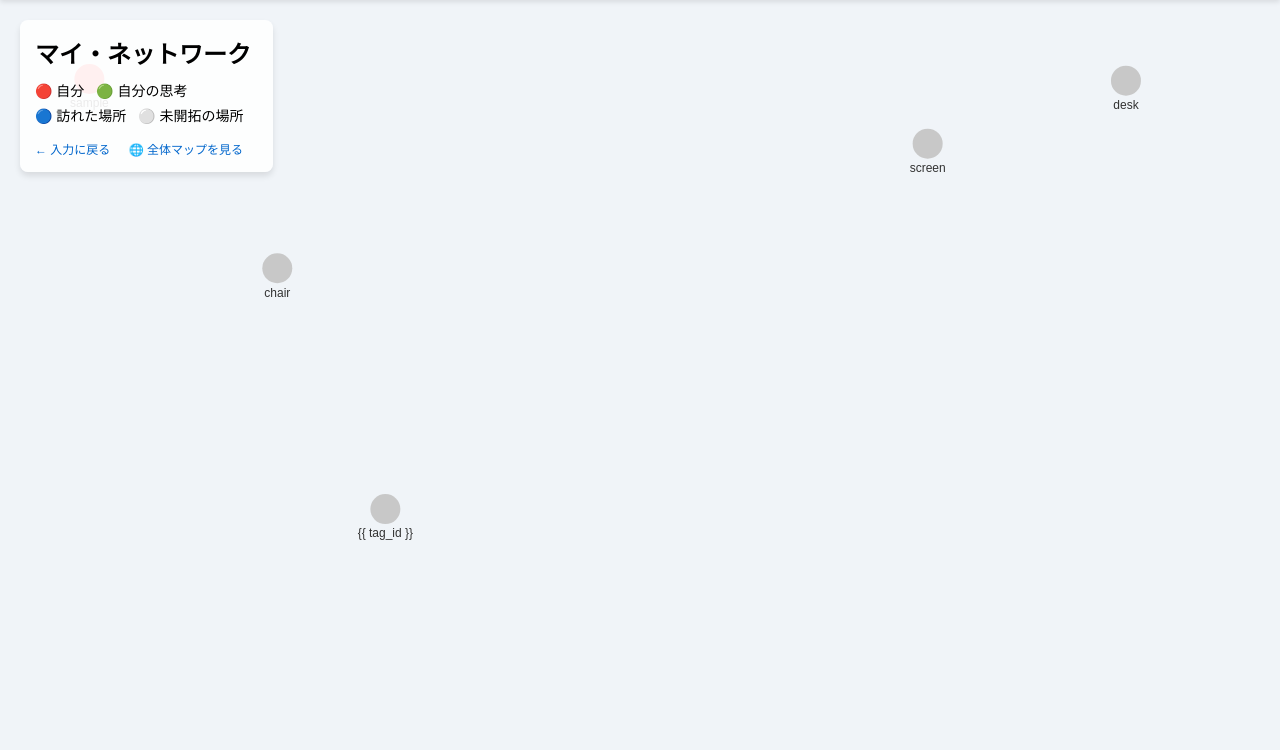
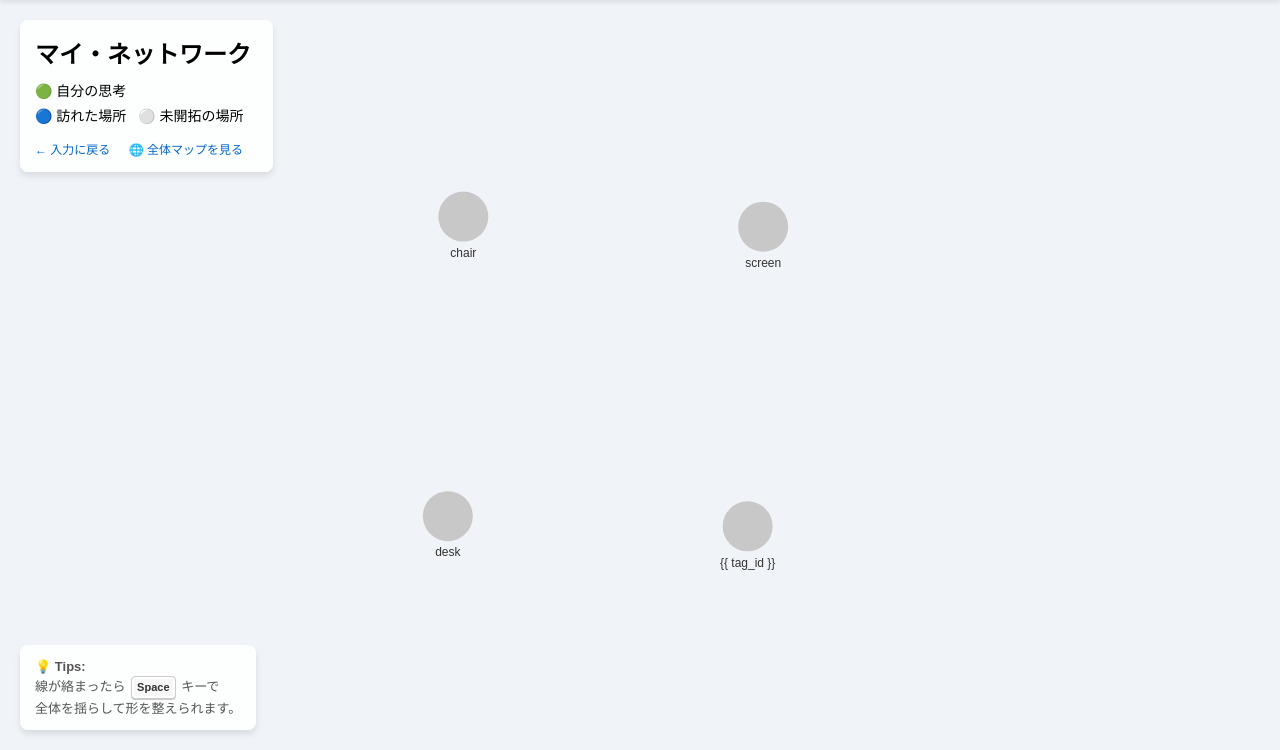
Before and after one commit to tempuraguruguru/TouchMind, a Django app: page /personal-graph/ in a window 1280 px wide. Shown: the part 50-800 px from the top of the page. Run offline with Django 5.2, Linux system fonts and the light colour scheme; the visitor is signed in with stand-in values (Sample User, id 1); data comes from the database, SQL or seed files in the repository.

Commit message:
個人用のネットワークでは、人ノードを表示しないように変更

```diff
--- a/TouchMind/Core/static/Core/script-personal_graph.js
+++ b/TouchMind/Core/static/Core/script-personal_graph.js
@@ -10,7 +10,7 @@
 let dragStartX, dragStartY;
 
 function preload() {
-    // ★ APIの向き先をパーソナル用に変更
+    // APIの向き先をパーソナル用に変更
     fetch('/api/personal-graph-data/')
         .then(response => response.json())
         .then(data => {
@@ -31,13 +31,24 @@
 }
 
 
+function initGraph(rawNodes, rawLinks) {
+    // ノードの数に合わせて角度を計算し、円状に並べる
+    let angleStep = TWO_PI / rawNodes.length;
+    let radius = Math.min(width, height) * 0.3; // 広がる前の初期範囲
 
-function initGraph(rawNodes, rawLinks) {
-    rawNodes.forEach(n => {
+    rawNodes.forEach((n, index) => {
+        let angle = random(TWO_PI);
+        let r = random(radius); // 0〜radiusのランダムな距離
+
+        let isLocation = (n.group && n.group.includes('location'));
+        let nodeSize = n.group.includes('location') ? 50 : 30;
+
         let node = {
             id: n.id, label: n.label, group: n.group,
-            x: random(width), y: random(height),
-            vx: 0, vy: 0
+            x: width / 2 + Math.cos(angle) * r,
+            y: height / 2 + Math.sin(angle) * r,
+            vx: 0, vy: 0,
+            size: nodeSize
         };
         nodes.push(node);
         nodeMap[n.id] = node;
@@ -57,12 +68,12 @@
 
     if (nodes.length === 0) return;
 
-    energy *= 0.95;
+    energy *= 0.99;
     if (energy < 0.01) energy = 0;
 
     let k = 0.05 * energy;
-    let repulsion = 3000 * energy;
-    let damping = 0.85;
+    let repulsion = 1000 * energy;
+    let damping = 0.5;
 
     for (let i = 0; i < nodes.length; i++) {
         for (let j = i + 1; j < nodes.length; j++) {
@@ -70,9 +81,9 @@
             let dy = nodes[i].y - nodes[j].y;
             let distSq = dx * dx + dy * dy;
 
-            if (distSq < 100) distSq = 100;
+            if (distSq < 2500) distSq = 2500;
 
-            if (distSq > 0 && distSq < 40000) {
+            if (distSq > 0 && distSq < 90000) {
                 let force = repulsion / distSq;
                 let fx = force * dx;
                 let fy = force * dy;
@@ -113,6 +124,10 @@
     noStroke();
     for (let n of nodes) {
         if (n !== draggedNode) {
+            let maxV = 8;
+            n.vx = constrain(n.vx, -maxV, maxV);
+            n.vy = constrain(n.vy, -maxV, maxV);
+
             n.x += n.vx; n.y += n.vy;
             n.vx *= damping; n.vy *= damping;
 
@@ -120,21 +135,21 @@
             if (Math.abs(n.vy) < 0.05) n.vy = 0;
         }
 
-        // ★色分けの処理を変更
-        if (n.group === 'user') {
-            fill(255, 100, 100); // 赤: 自分
-        } else if (n.group === 'visited_location') {
-            fill(100, 150, 255); // 青: 訪れた場所
-        } else if (n.group === 'unvisited_location') {
-            fill(200, 200, 200); // グレー: 未開拓の場所（線が繋がっていない）
-        } else {
-            fill(100, 200, 100); // 緑: 思考
-        }
+        // 色分け処理
+        if (n.group === 'user') fill(255, 100, 100);
+        else if (n.group === 'location' || n.group === 'visited_location') fill(100, 150, 255);
+        else if (n.group === 'unvisited_location') fill(200, 200, 200);
+        else fill(100, 200, 100);
 
-        ellipse(n.x, n.y, 30, 30);
+        // もし size が undefined なら強制的に 30 にする（画面から消えるのを防ぐ）
+        let s = n.size || 30;
 
+        // 固定の30ではなく、n.size を使う
+        ellipse(n.x, n.y, n.size, n.size);
+
+        // 文字が円に被らないように、サイズに合わせて少し下にズラす
         fill(50);
-        text(n.label, n.x, n.y + 25);
+        text(n.label, n.x, n.y + (n.size / 2) + 12);
     }
     pop();
 }
@@ -147,7 +162,8 @@
     let nodeClicked = false;
 
     for (let n of nodes) {
-        if (dist(mx, my, n.x, n.y) < 15) {
+        // 固定の15ではなく、そのノードの半径(n.size / 2)で当たり判定をする
+        if (dist(mx, my, n.x, n.y) < n.size / 2) {
             draggedNode = n;
             energy = 1.0;
             nodeClicked = true;
@@ -169,7 +185,7 @@
         draggedNode.y = mouseY - offsetY;
         draggedNode.vx = 0;
         draggedNode.vy = 0;
-        energy = 1.0;
+        if (energy < 0.2) energy = 0.2;
     }
     else if (isDraggingNetwork) {
         offsetX = mouseX - dragStartX;
@@ -188,3 +204,16 @@
     // リサイズ時もヘッダーの分(50px)を引く
     resizeCanvas(windowWidth, windowHeight - 50);
 }
+
+
+function keyPressed() {
+    // スペースキーが押されたら、ネットワークを揺らす（シェイク）
+    if (key === ' ') {
+        energy = 1.0; // 熱量をMAXに戻す
+        for (let n of nodes) {
+            // 各ノードにランダムな強い衝撃を与えて、局所的な絡まりを吹き飛ばす
+            n.vx += random(-100, 100);
+            n.vy += random(-100, 100);
+        }
+    }
+}
--- a/TouchMind/Core/static/Core/style-personal_graph.css
+++ b/TouchMind/Core/static/Core/style-personal_graph.css
@@ -16,3 +16,29 @@
     pointer-events: none;
     z-index: 10;
 }
+
+#hint-layer {
+    position: absolute;
+    bottom: 20px; /* 下から20pxの位置 */
+    left: 20px;   /* 左から20pxの位置 */
+    background: rgba(255,255,255,0.9);
+    padding: 12px 15px;
+    border-radius: 8px;
+    box-shadow: 0 4px 6px rgba(0,0,0,0.1);
+    pointer-events: none; /* マウスイベントを貫通させる */
+    z-index: 10;
+}
+
+kbd {
+    background-color: #f7f7f7;
+    border: 1px solid #ccc;
+    border-radius: 4px;
+    box-shadow: 0 1px 0 rgba(0,0,0,0.2), inset 0 0 0 2px #fff;
+    color: #333;
+    display: inline-block;
+    font-family: sans-serif;
+    font-size: 11px;
+    font-weight: bold;
+    padding: 2px 5px;
+    margin: 0 2px;
+}
--- a/TouchMind/Core/templates/Core/personal_graph.html
+++ b/TouchMind/Core/templates/Core/personal_graph.html
@@ -12,7 +12,7 @@
 <div class = "container">
     <div id = "ui-layer">
         <h2 style = "margin:0 0 10px 0;">マイ・ネットワーク</h2>
-        <p style = "margin:0; font-size:14px;">🔴 自分 &nbsp; 🟢 自分の思考</p>
+        <p style = "margin:0; font-size:14px;">🟢 自分の思考</p>
         <p style = "margin:5px 0 0 0; font-size:14px;">🔵 訪れた場所 &nbsp; ⚪ 未開拓の場所</p>
 
         <div style = "margin-top:15px; font-size:12px; pointer-events: auto;">
@@ -20,6 +20,15 @@
             <a href = "/graph/" style = "margin-right: 15px; text-decoration: none; color: #0066cc;">🌐 全体マップを見る</a>
         </div>
     </div>
+
+    <div id = "hint-layer">
+        <p style = "margin:0; font-size:13px; color:#555; line-height:1.5;">
+            💡 <strong>Tips:</strong><br>
+            線が絡まったら <kbd>Space</kbd> キーで<br>
+            全体を揺らして形を整えられます。
+        </p>
+    </div>
+
     <script src = "{% static 'Core/script-personal_graph.js' %}"></script>
 </div>
 {% endblock %}
--- a/TouchMind/Core/views.py
+++ b/TouchMind/Core/views.py
@@ -139,6 +139,58 @@
     return render(request, 'Core/personal_graph.html')
 
 
+# @login_required
+# def personal_graph_api(request):
+#     """
+#     p5.jsに読み込ませるための個人用ネットワークデータ
+#     """
+#     current_user = request.user
+
+#     # 1. データベース上の「すべての場所(tag_id)」を重複なしで取得
+#     all_locations = Event.objects.values_list('tag_id', flat=True).distinct()
+
+#     # 2. 「現在のユーザー」の思考ログだけを取得
+#     user_events = Event.objects.filter(user=current_user)
+
+#     # ユーザーが訪れたことのある場所のリストを作成
+#     visited_locations = set(user_events.values_list('tag_id', flat=True))
+
+#     nodes_dict = {}
+#     links = []
+
+#     # --- ノードの作成 ---
+#     # ① ユーザーノード（自分だけ）
+#     user_node_id = f"user_{current_user.id}"
+#     nodes_dict[user_node_id] = {"id": user_node_id, "label": current_user.username, "group": "user"}
+
+#     # ② すべての場所ノード（訪れた場所と未訪問でグループを分ける）
+#     for loc in all_locations:
+#         tag_node_id = f"tag_{loc}"
+#         if loc in visited_locations:
+#             group = "visited_location"
+#         else:
+#             group = "unvisited_location"
+
+#         nodes_dict[tag_node_id] = {"id": tag_node_id, "label": loc, "group": group}
+
+#     # ③ 自分の思考ノードとエッジ（線）
+#     for event in user_events:
+#         event_node_id = f"event_{event.id}"
+#         short_text = event.text[:10] + "..." if len(event.text) > 10 else event.text
+#         nodes_dict[event_node_id] = {"id": event_node_id, "label": short_text, "group": "thought"}
+
+#         # 線を繋ぐ：自分 ── 思考
+#         links.append({"source": user_node_id, "target": event_node_id})
+#         # 線を繋ぐ：場所 ── 思考
+#         tag_node_id = f"tag_{event.tag_id}"
+#         links.append({"source": tag_node_id, "target": event_node_id})
+
+#     data = {
+#         "nodes": list(nodes_dict.values()),
+#         "links": links
+#     }
+#     return JsonResponse(data)
+
 @login_required
 def personal_graph_api(request):
     """
@@ -159,11 +211,7 @@
     links = []
 
     # --- ノードの作成 ---
-    # ① ユーザーノード（自分だけ）
-    user_node_id = f"user_{current_user.id}"
-    nodes_dict[user_node_id] = {"id": user_node_id, "label": current_user.username, "group": "user"}
-
-    # ② すべての場所ノード（訪れた場所と未訪問でグループを分ける）
+    # ① すべての場所ノード（訪れた場所と未訪問でグループを分ける）
     for loc in all_locations:
         tag_node_id = f"tag_{loc}"
         if loc in visited_locations:
@@ -173,15 +221,13 @@
 
         nodes_dict[tag_node_id] = {"id": tag_node_id, "label": loc, "group": group}
 
-    # ③ 自分の思考ノードとエッジ（線）
+    # ② 自分の思考ノードとエッジ（線）
     for event in user_events:
         event_node_id = f"event_{event.id}"
         short_text = event.text[:10] + "..." if len(event.text) > 10 else event.text
         nodes_dict[event_node_id] = {"id": event_node_id, "label": short_text, "group": "thought"}
 
-        # 線を繋ぐ：自分 ── 思考
-        links.append({"source": user_node_id, "target": event_node_id})
-        # 線を繋ぐ：場所 ── 思考
+        # 線を繋ぐ：場所 ── 思考 （※自分との繋がりは削除）
         tag_node_id = f"tag_{event.tag_id}"
         links.append({"source": tag_node_id, "target": event_node_id})
 
```
Also changed, not shown: TouchMind/Core/static/Core/script-graph.js (+60 -22 lines), TouchMind/Core/static/Core/style-graph.css (+26 -0 lines), TouchMind/Core/templates/Core/graph.html (+9 -0 lines).
